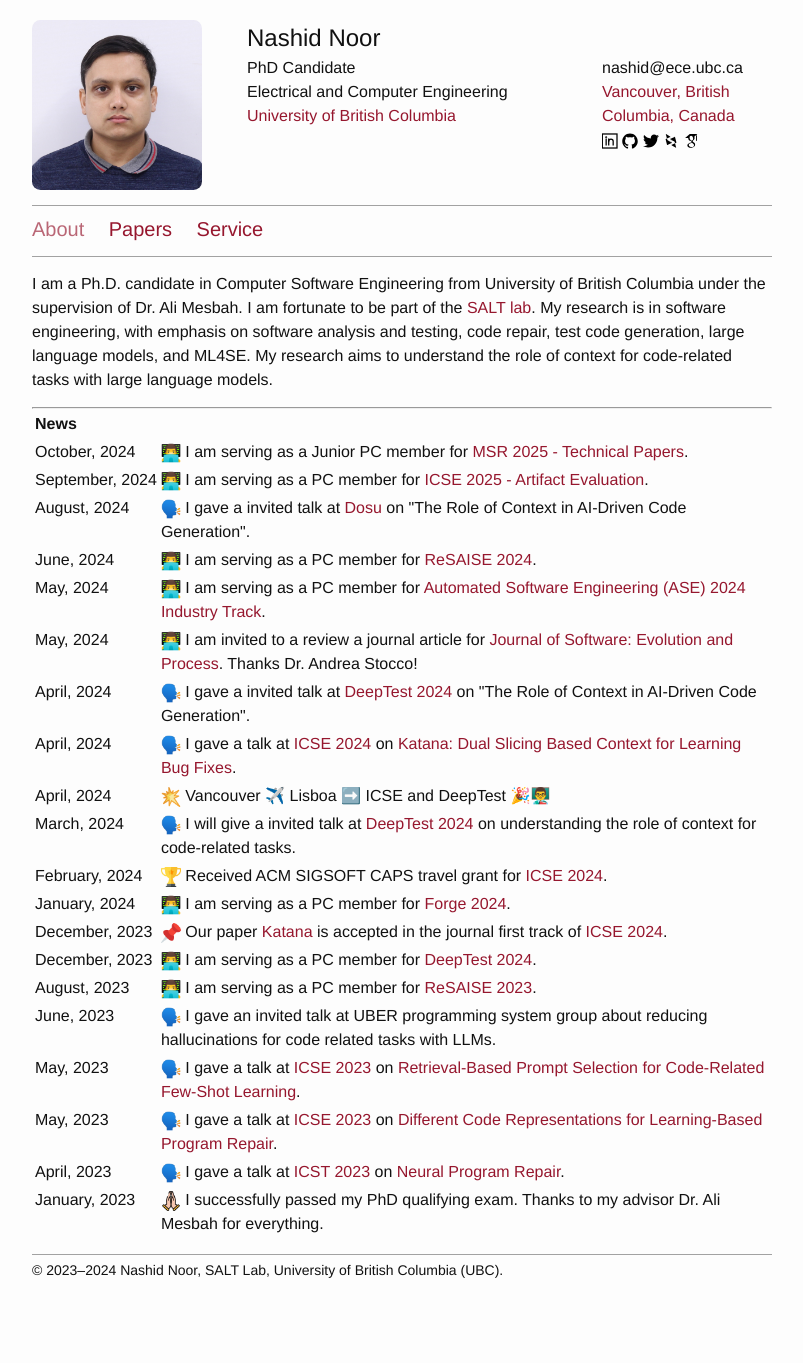
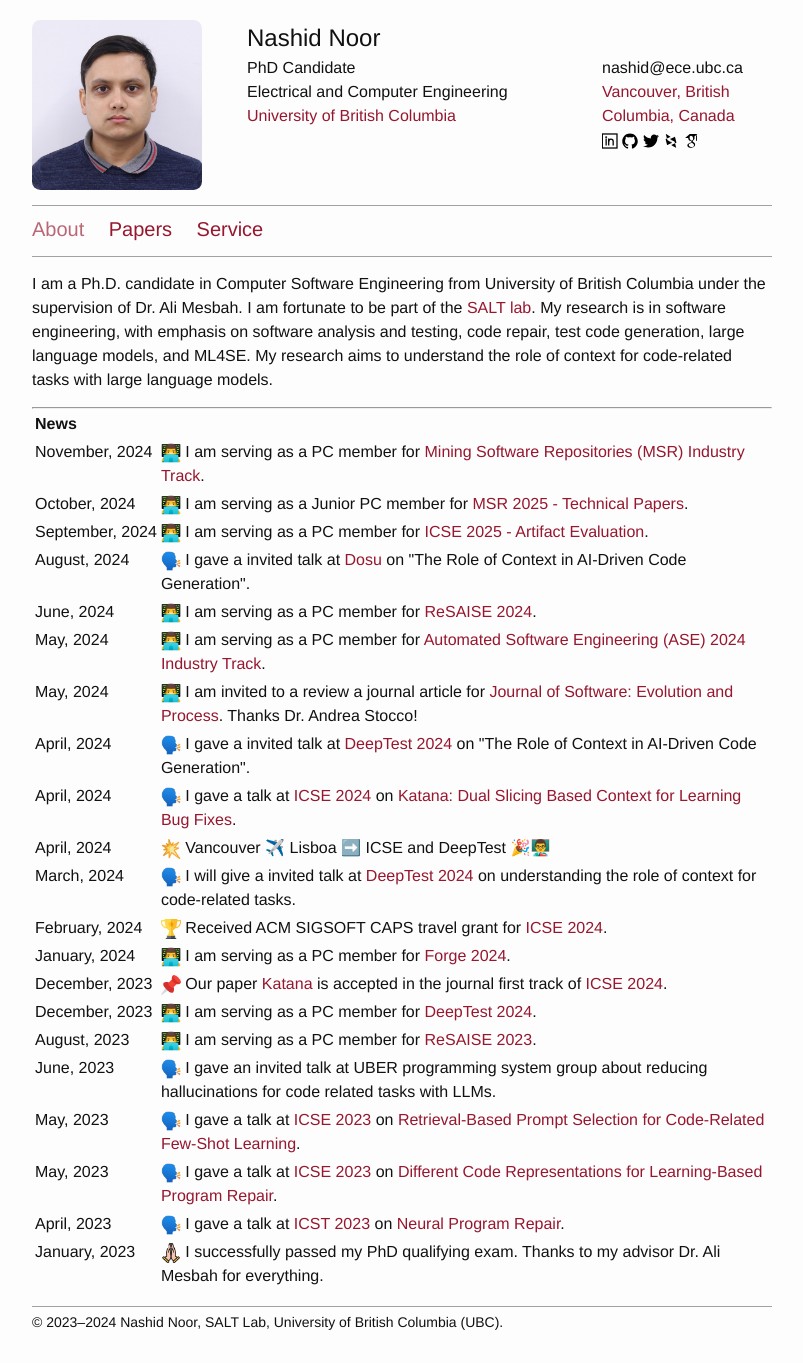
Before and after one commit to nashid/nashid.github.io, a Jekyll site: the page built from index.md, in a window 1280 px wide. Shown: the whole page, without its empty margins (238-1041 px from the left). Built offline with Jekyll 4.4.1, drawn with Linux system fonts in a browser that asks for light colours; before the commit the page ends 1311 px from its top, so only the background shows below that.

Commit message:
msr 2025 industry track - 2

```diff
--- a/index.md
+++ b/index.md
@@ -16,6 +16,11 @@
   <tr>
     <th style="vertical-align: top; text-align: left;">News</th>
     <th>&nbsp;</th>
+  </tr>
+
+  <tr>
+    <td style="vertical-align: top;">November,&nbsp;2024</td>
+    <td><img src="./resources/images/icon-paper-review.png" width="20" height="20"> I am serving as a PC member for <a href="https://2025.msrconf.org/track/msr-2025-industry-track">Mining Software Repositories (MSR) Industry Track</a>.</td>
   </tr>
 
   <tr>
```
